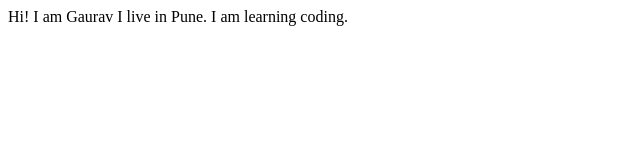
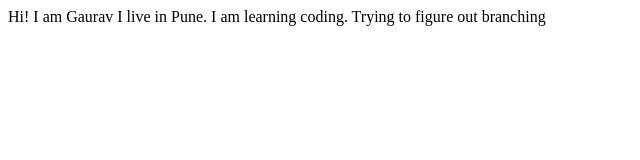
Before and after one commit to GVK24-max/GVKcoding.com, a plain HTML site: page index.html in a window 1280 px wide. Shown: the whole page, without its empty margins (0-640 px from the left). Drawn offline with Linux system fonts and the light colour scheme.

Commit message:
Update details

```diff
--- a/index.html
+++ b/index.html
@@ -10,5 +10,6 @@
     Hi! I am Gaurav
     I live in Pune.
     I am learning coding.
+    Trying to figure out branching
 </body>
 </html>
```
